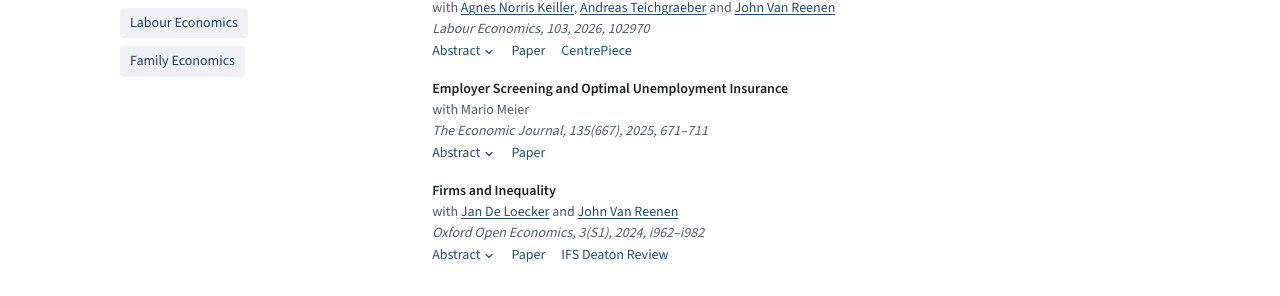
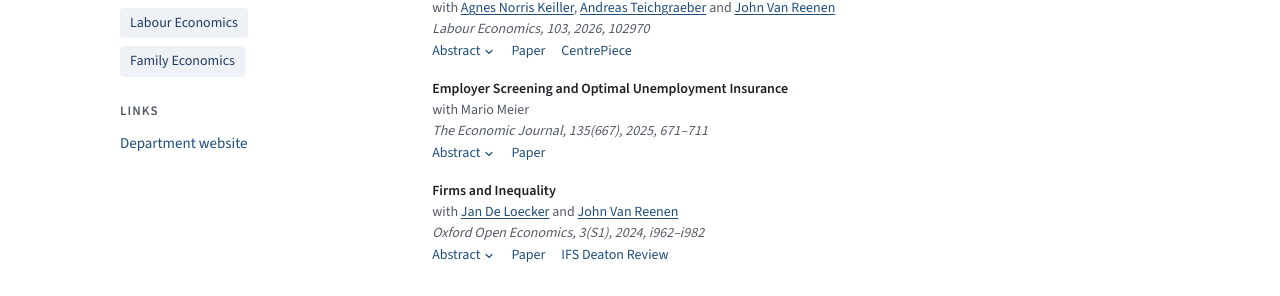
Before and after one commit to timobermeier/timobermeier.github.io, a Jekyll site: the page built from index.html, in a window 1280 px wide. Shown: the part 568-864 px from the top of the page. Built offline with Jekyll 4.4.1, drawn with Linux system fonts in a browser that asks for light colours.

Commit message:
Sidebar: add Links section with department website (#9)
Claude-Session: https://claude.ai/code/session_01UFbgWnbV2xVd8YxFu3KQxf

Co-authored-by: Tim Obermeier <timobermeier@users.noreply.github.com>
Co-authored-by: Claude Opus 5.5 <noreply@anthropic.com>

```diff
--- a/_config.yml
+++ b/_config.yml
@@ -17,6 +17,9 @@ author:
     - Macroeconomics
     - Labour Economics
     - Family Economics
+  links:
+    - label: Department website
+      url: https://le.ac.uk/people/tim-obermeier
 
 # Used for link previews (social media, Slack, etc.)
 image: /photo.jpg
--- a/_layouts/default.html
+++ b/_layouts/default.html
@@ -43,6 +43,15 @@
           {% for f in site.author.fields %}<li>{{ f }}</li>{% endfor %}
         </ul>
       </div>
+
+      {% if site.author.links %}
+      <nav class="links" aria-label="Links">
+        <p class="label">Links</p>
+        <ul>
+          {% for l in site.author.links %}<li><a href="{{ l.url }}">{{ l.label }}</a></li>{% endfor %}
+        </ul>
+      </nav>
+      {% endif %}
     </aside>
 
     <main id="content" class="content">
--- a/assets/css/site.css
+++ b/assets/css/site.css
@@ -54,6 +54,9 @@ a:hover { color: var(--accent-dark); }
 .label { margin: 0 0 10px; font-size: 13px; font-weight: 600; letter-spacing: 0.08em; text-transform: uppercase; color: var(--muted); }
 .tags { display: flex; flex-wrap: wrap; gap: 8px; }
 .tags li { font-size: 14px; padding: 4px 10px; border-radius: 4px; background: var(--tint); color: var(--tint-ink); }
+.links ul { margin: 0; padding: 0; list-style: none; display: flex; flex-direction: column; gap: 6px; font-size: 15px; }
+.links a { text-decoration: none; }
+.links a:hover { text-decoration: underline; }
 
 /* ---------- Content ---------- */
 .section { margin-bottom: 44px; }
@@ -90,7 +93,7 @@ a:hover { color: var(--accent-dark); }
   .sidebar { max-width: none; display: grid; grid-template-columns: 104px minmax(0, 1fr); gap: 16px 20px; align-items: center; }
   .portrait { width: 104px; }
   .name { font-size: 26px; }
-  .contact, .fields { grid-column: 1 / -1; }
+  .contact, .fields, .links { grid-column: 1 / -1; }
   .fields { display: none; }
   .paper-actions { gap: 4px 22px; line-height: 2; }
 }
```
